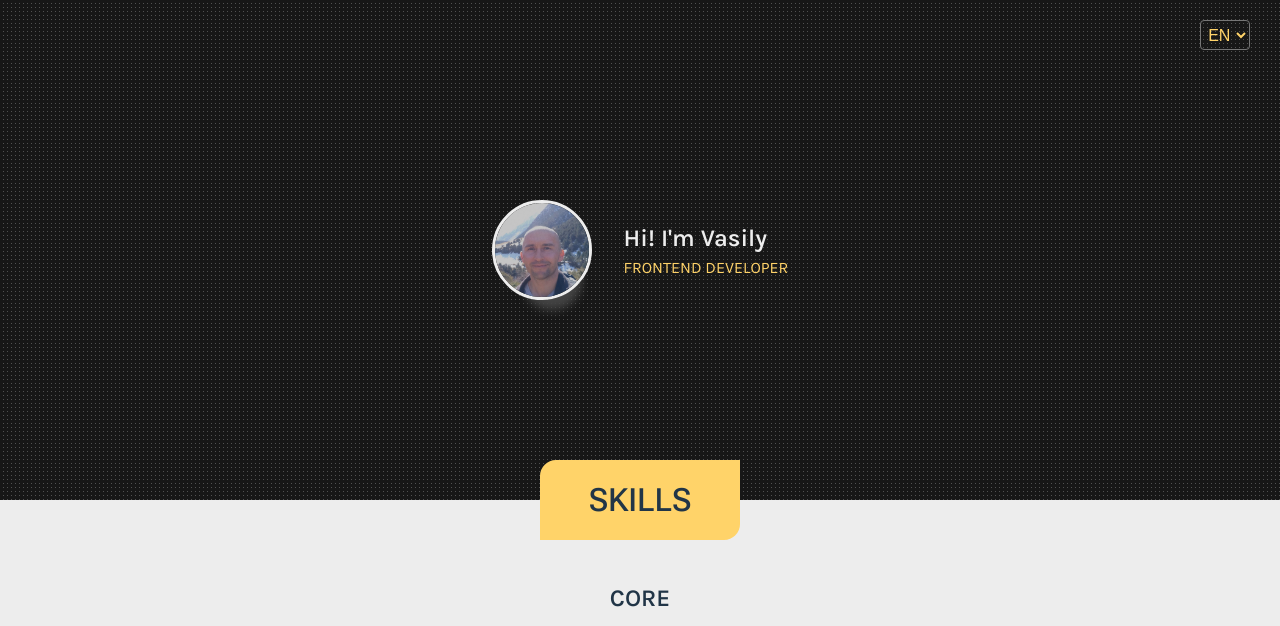
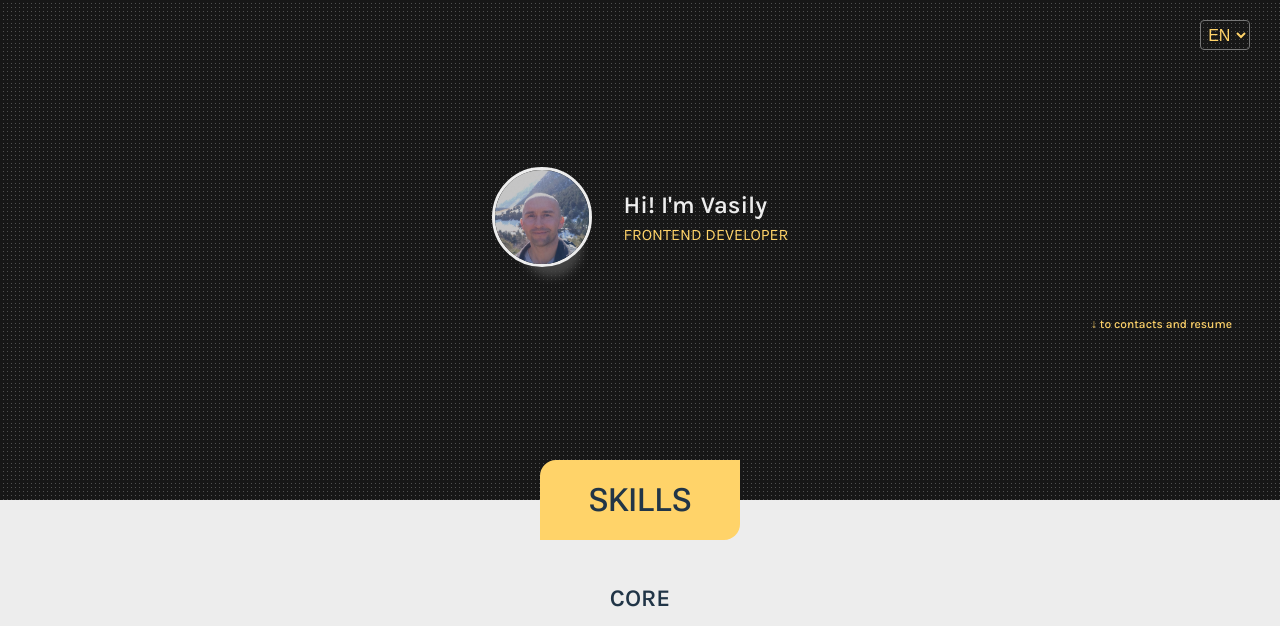
Before and after one commit to vasily-mishanin/vasily-personal, a website built with Vite: page index.html in a window 1280 px wide. Shown: the top 626 px of the page. Built offline with nearby package versions, Linux system fonts and the light colour scheme; a web font is replaced by a local one.

Commit message:
feat: anchor href to footer

```diff
--- a/src/layout/footer/footer.ts
+++ b/src/layout/footer/footer.ts
@@ -1,11 +1,12 @@
-import { renderContacts } from "./contacts/contacts";
-import "./footer.css";
+import { renderContacts } from './contacts/contacts';
+import './footer.css';
 const todayYear = new Date().getFullYear();
 
-const footer = document.createElement("footer");
-footer.classList.add("footer");
+const footer = document.createElement('footer');
+footer.id = 'footer';
+footer.classList.add('footer');
 
-document.querySelector("#app")!.append(footer);
+document.querySelector('#app')!.append(footer);
 
 renderContacts();
 
--- a/src/layout/header/header.css
+++ b/src/layout/header/header.css
@@ -9,7 +9,7 @@
   font-family: var(--font-Karla);
 }
 
-.header-inner {
+.header-greeting {
   width: 100%;
   display: flex;
   justify-content: center;
@@ -76,6 +76,14 @@
   padding: 0.25rem;
 }
 
+.link-to-bottom {
+  align-self: flex-end;
+  margin-top: 3rem;
+  margin-right: 3rem;
+  color: var(--color-accent-yellow);
+  font-size: 0.75rem;
+}
+
 @media screen and (max-width: 413px) {
   .header-title {
     color: var(--color-main-light);
--- a/src/layout/header/header.ts
+++ b/src/layout/header/header.ts
@@ -4,7 +4,7 @@ import { dictionary } from '../../model/dictionary';
 const header = document.createElement('header');
 header.className = 'header pattern-header';
 
-header.innerHTML = `<section class="header-inner">
+header.innerHTML = `<section class="header-greeting">
 <div class='header__image hidden'>
 <img src="./images/vasily-mishanin.jpg" alt="Vasily\'s photo">
 </div>
@@ -12,7 +12,8 @@ header.innerHTML = `<section class="header-inner">
 <h1 class='header-title' data-dictionary='greeting'>Hi! I'm Vasily</h1>
 <p class='header-subtitle' data-dictionary='specialization'> FRONTEND DEVELOPER </p>
 </div>
-</section>`;
+</section>
+<div class='link-to-bottom'><a href="#footer" >↓ to contacts and resume</a></div>`;
 
 header.innerHTML += `<div class='select'>
 <select class='select__language'  id='languageSelect'>
--- a/src/main.css
+++ b/src/main.css
@@ -5,6 +5,7 @@
 html,
 body {
   height: 100%;
+  scroll-behavior: smooth;
 }
 
 body {
```
